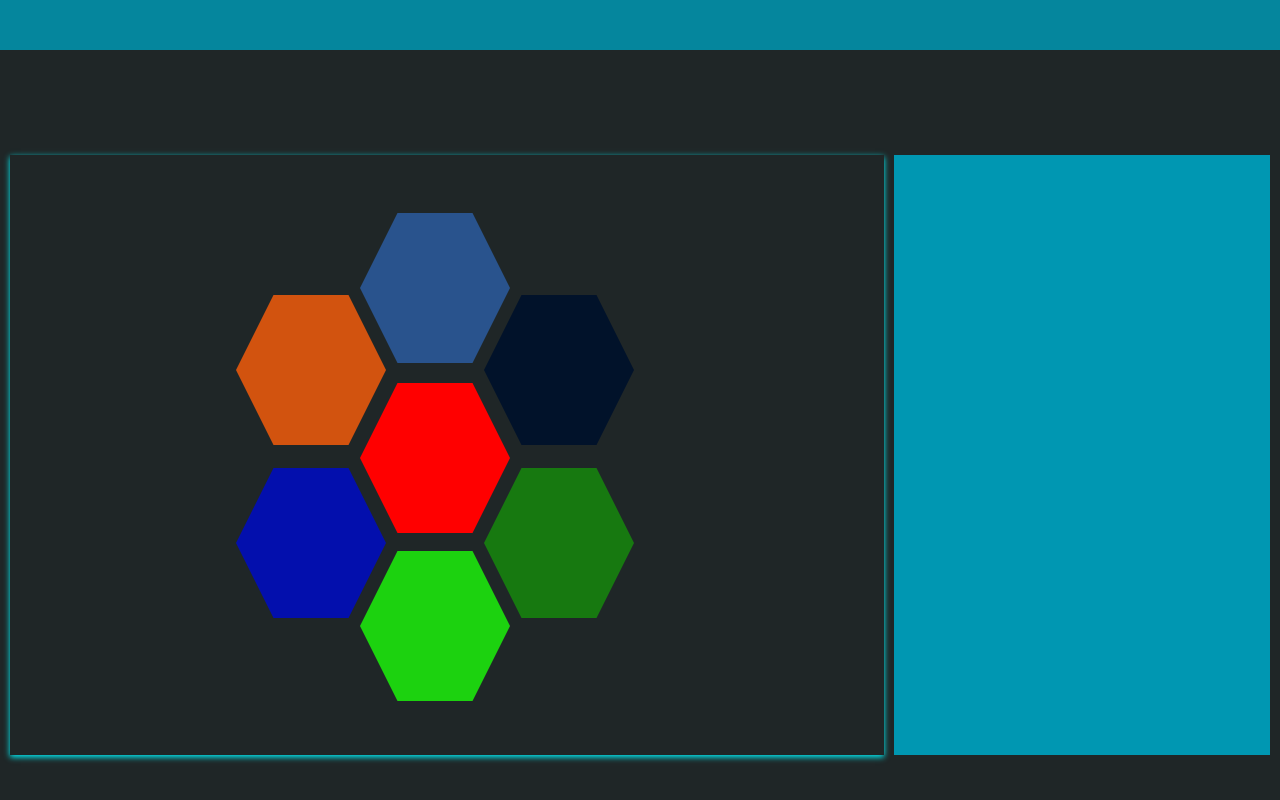
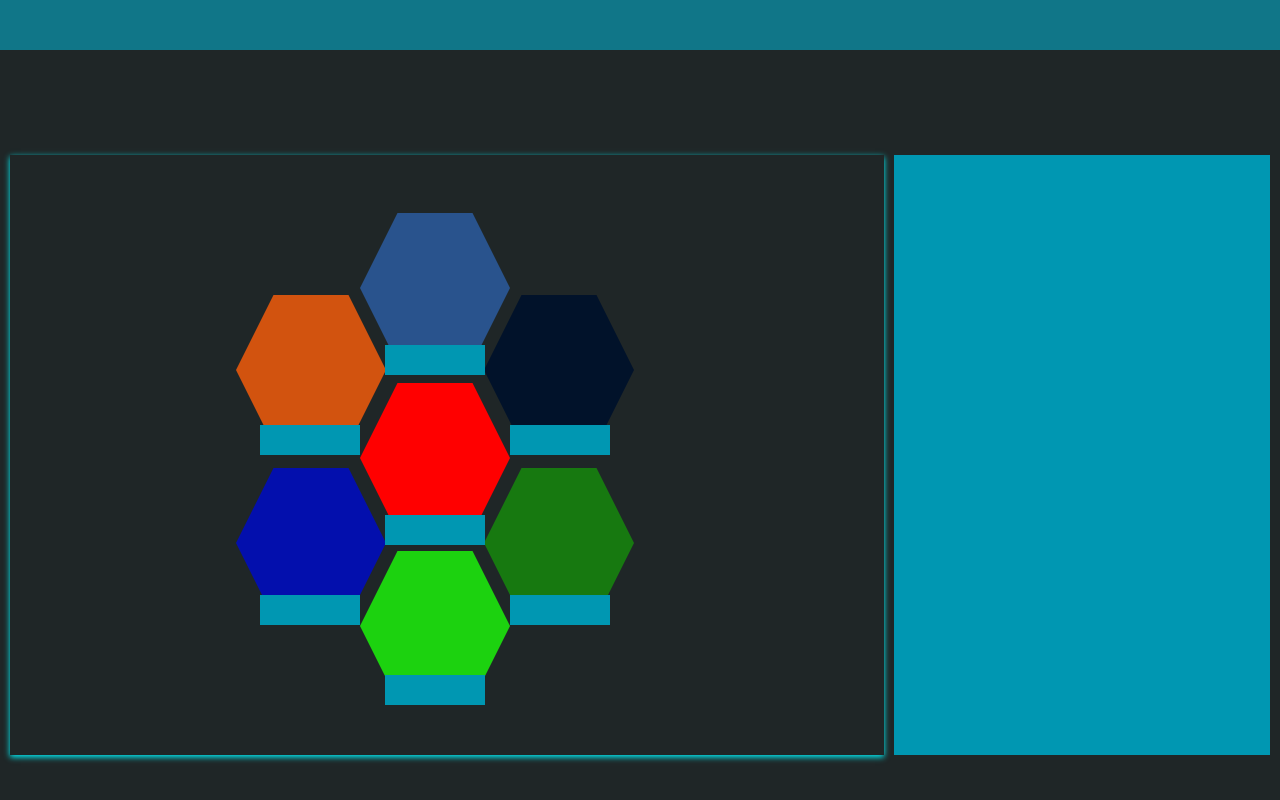
Before and after one commit to Clwser32/Patitas, a plain HTML site: page index.html in a window 1280 px wide. Drawn offline with Linux system fonts and the light colour scheme.

Commit message:
base de pagina 13/04/24

```diff
--- a/index.html
+++ b/index.html
@@ -11,8 +11,12 @@
     <div class="barramenu"></div>
     <div class="contenedorpadre">
       <div class="contenedor1">
+
         <div class="hexagon-container">
-            <div class="hexagon"></div>
+
+          <div class="hexagon">
+
+            </div>
             <div class="hexagon1"></div>
             <div class="hexagon2"></div>
             <div class="hexagon3"></div>
@@ -20,8 +24,17 @@
             <div class="hexagon5"></div>
             <div class="hexagon6"></div>
         </div>
+        <div class="nombre1"></div>
+        <div class="nombre2"></div>
+        <div class="nombre3"></div>
+        <div class="nombre4"></div>
+        <div class="nombre5"></div>
+        <div class="nombre6"></div>
+        <div class="nombre7"></div>
       </div>
+
       <div class="contenedor2"></div>
+
     </div>
   </body>
 </html>
--- a/style.css
+++ b/style.css
@@ -10,7 +10,7 @@
 /* Estilos de la barra de menú */
 
 .barramenu {
-  background-color: #05869d;
+  background-color: #107688;
   height: 50px;
 }
 
@@ -130,3 +130,80 @@
   background-color: #0097b2;
   margin: 5px;
 }
+.nombre1{
+  margin-top: 210px;
+  margin-left: 375px;
+  box-sizing: border-box;
+  background-color: #0097b2;
+  width: 100px;
+  height: 30px;
+  position: absolute;
+  justify-content: center;
+  z-index: 7;
+}
+.nombre2{
+  margin-top: 40px;
+  margin-left: 375px;
+  box-sizing: border-box;
+  background-color: #0097b2;
+  width: 100px;
+  height: 30px;
+  position: absolute;
+  justify-content: center;
+  z-index: 7;
+}
+.nombre3{
+  margin-top: 370px;
+  margin-left: 375px;
+  box-sizing: border-box;
+  background-color: #0097b2;
+  width: 100px;
+  height: 30px;
+  position: absolute;
+  justify-content: center;
+  z-index: 7;
+}
+.nombre4{
+  margin-top: 290px;
+  margin-left: 500px;
+  box-sizing: border-box;
+  background-color: #0097b2;
+  width: 100px;
+  height: 30px;
+  position: absolute;
+  justify-content: center;
+  z-index: 7;
+}
+.nombre5{
+  margin-top: 120px;
+  margin-left: 500px;
+  box-sizing: border-box;
+  background-color: #0097b2;
+  width: 100px;
+  height: 30px;
+  position: absolute;
+  justify-content: center;
+  z-index: 7;
+}
+.nombre6{
+  margin-top: 290px;
+  margin-left: 250px;
+  box-sizing: border-box;
+  background-color: #0097b2;
+  width: 100px;
+  height: 30px;
+  position: absolute;
+  justify-content: center;
+  z-index: 7;
+}
+.nombre7{
+  margin-top: 120px;
+  margin-left: 250px;
+  box-sizing: border-box;
+  background-color: #0097b2;
+  width: 100px;
+  height: 30px;
+  position: absolute;
+  justify-content: center;
+  z-index: 7;
+}
```
